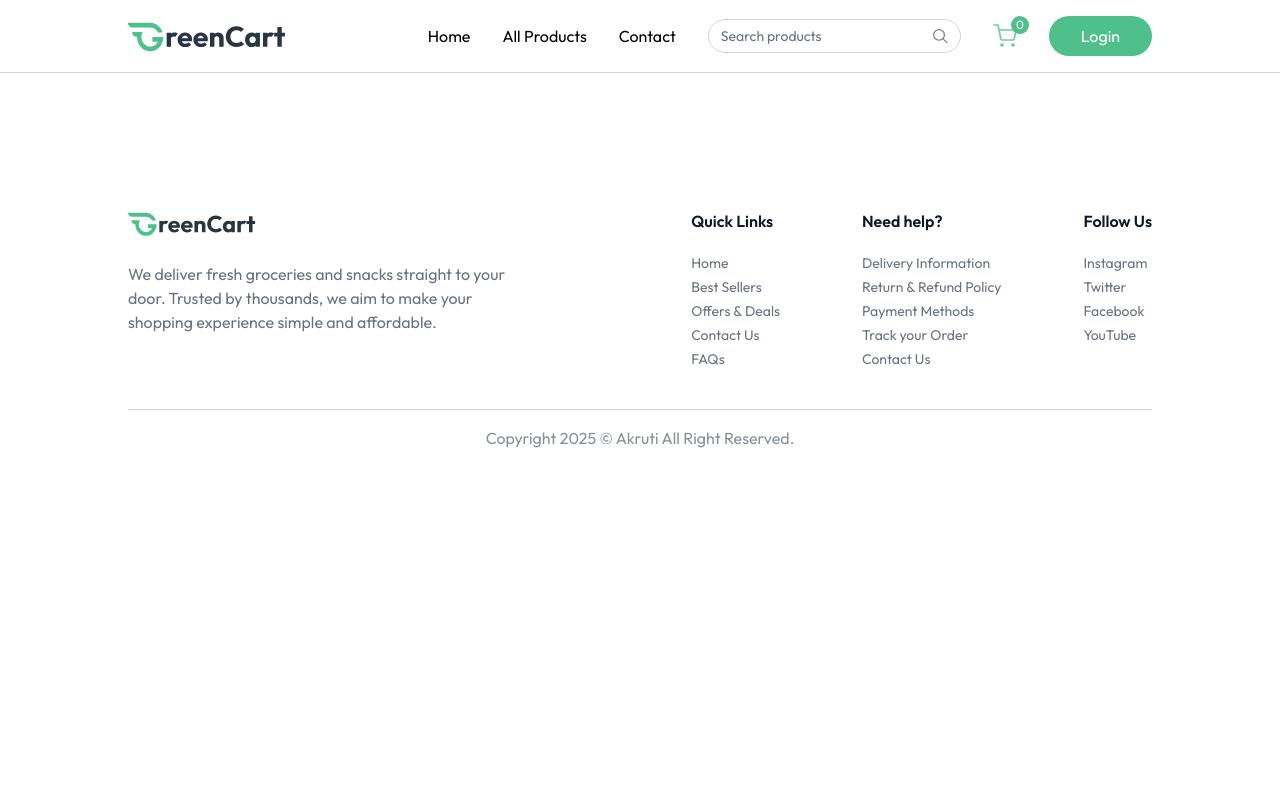
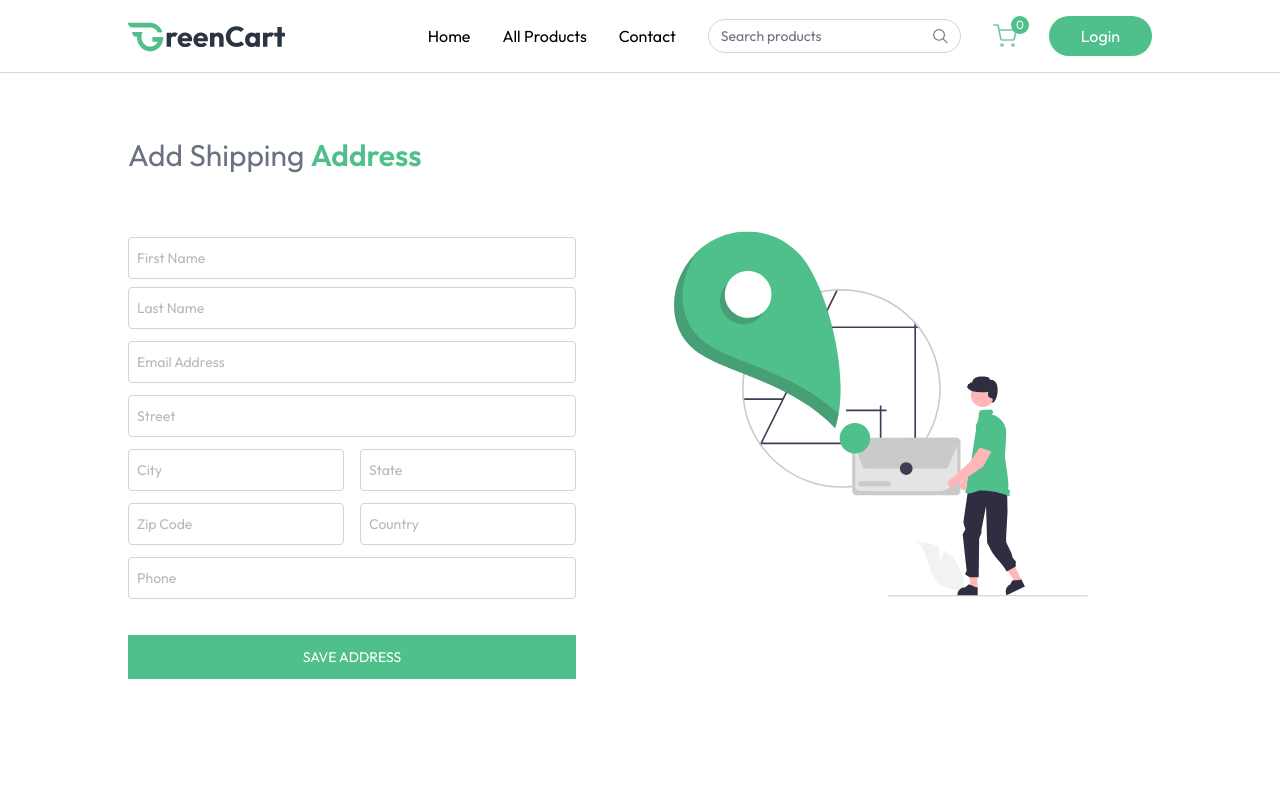
Before and after one commit to MaheshDataWizard/FreshCart, a React (Vite) app in the folder client/: page /add-address in a window 1280 px wide. Shown: the top 800 px of the page. Built offline with nearby package versions, Linux system fonts and the light colour scheme.

Commit message:
Address Page Completed

```diff
--- a/client/src/App.jsx
+++ b/client/src/App.jsx
@@ -10,6 +10,8 @@
 import ProductCategory from "./pages/ProductCategory";
 import ProductDetails from "./pages/ProductDetails";
 import Cart from "./pages/Cart";
+import AddAddress from "./pages/AddAddress";
+import MyOrders from "./pages/MyOrders";
 
 const App = () => {
   const isSellerPath = useLocation().pathname.includes("seller");
@@ -28,6 +30,8 @@
           <Route path="/products/:category" element={<ProductCategory />} />
           <Route path="/products/:category/:id" element={<ProductDetails />} />
           <Route path="/cart" element={<Cart />} />
+          <Route path="/add-address" element={<AddAddress />} />
+          <Route path="/my-orders" element={<MyOrders />} />
 
         </Routes>
       </div>
--- a/client/src/components/ProductCard.jsx
+++ b/client/src/components/ProductCard.jsx
@@ -32,13 +32,13 @@
                   className="md:w-3.5 w-3"
                 />
               ))}
-            <p>4</p>
+
           </div>
           <div className="flex items-end justify-between mt-3">
             <p className="md:text-xl text-base font-medium text-primary">
-              {currency} ${product.offerPrice}{" "}
+              {currency} {product.offerPrice}{" "}
               <span className="text-gray-500/60 md:text-sm text-xs line-through">
-                {currency} ${product.price}
+                {currency} {product.price}
               </span>
             </p>
             <div
--- a/client/src/context/AppContext.jsx
+++ b/client/src/context/AppContext.jsx
@@ -8,7 +8,7 @@
 
 // AppContextProvider wraps the entire app to share state globally
 export const AppContextProvider = ({ children }) => {
-  const currency = import.meta.VITE_CURRENCY; // Fetch currency from env
+  const currency = import.meta.env.VITE_CURRENCY; // Fetch currency from env
   const navigate = useNavigate();
 
   // State variables
@@ -78,8 +78,8 @@
     let totalAmount = 0;
     for (const items in cartItems) {
       let itemInfo = products.find((product) => product._id === items);
-      if (cartItems[items] > 0) {
-        totalAmount += itemInfo.offerrprice * cartItems[items];
+      if (itemInfo && cartItems[items] > 0) {
+        totalAmount += itemInfo.offerPrice * cartItems[items];
       }
     }
     return Math.floor(totalAmount * 100) / 100;
--- /dev/null
+++ b/client/src/pages/AddAddress.jsx
@@ -0,0 +1,142 @@
+import React, { useState } from "react";
+import { assets } from "../assets/assets";
+
+const InputField = ({ type, placeholder, name, handleChange, address }) => {
+  return (
+    <input
+      className="w-full px-2 py-2.5 border border-gray-500/30 rounded outline-none text-gray-500 focus:border-primary transition"
+      type={type}
+      placeholder={placeholder}
+      onChange={handleChange}
+      name={name}
+      value={address[name]}
+      required
+    />
+  );
+};
+
+const AddAddress = () => {
+  const [address, setAddress] = useState({
+    firstName: "",
+    lastName: "",
+    email: "",
+    street: "",
+    city: "",
+    state: "",
+    zipcode: "",
+    country: "",
+    phone: "",
+  });
+
+  const handleChange = (e) => {
+    const { name, value } = e.target;
+    setAddress((prevAddress) => ({
+      ...prevAddress,
+      [name]: value,
+    }));
+    console.log(address)
+  };
+
+  const onSubmitHandler = async (e) => {
+    e.preventDefault();
+    console.log("Submitted address:", address);
+  };
+
+  return (
+    <div className="mt-16 pb-16">
+      <p className="text-2xl md:text-3xl text-gray-500">
+        Add Shipping <span className="font-semibold text-primary">Address</span>
+      </p>
+      <div className="flex flex-col-reverse md:flex-row justify-between mt-10">
+        <div className="flex-1 max-w-md">
+          <form onSubmit={onSubmitHandler} className="space-y-3 mt-6 text-sm">
+            <div className="space-y-2">
+              <InputField
+                handleChange={handleChange}
+                address={address}
+                name="firstName"
+                type="text"
+                placeholder="First Name"
+              />
+              <InputField
+                handleChange={handleChange}
+                address={address}
+                name="lastName"
+                type="text"
+                placeholder="Last Name"
+              />
+            </div>
+
+            <InputField
+              handleChange={handleChange}
+              address={address}
+              name="email"
+              type="email"
+              placeholder="Email Address"
+            />
+
+            <InputField
+              handleChange={handleChange}
+              address={address}
+              name="street"
+              type="text"
+              placeholder="Street"
+            />
+
+            <div className="grid grid-cols-2 gap-4">
+              <InputField
+                handleChange={handleChange}
+                address={address}
+                name="city"
+                type="text"
+                placeholder="City"
+              />
+
+              <InputField
+                handleChange={handleChange}
+                address={address}
+                name="state"
+                type="text"
+                placeholder="State"
+              />
+            </div>
+
+            <div className="grid grid-cols-2 gap-4">
+              <InputField
+                handleChange={handleChange}
+                address={address}
+                name="zipcode"
+                type="text"
+                placeholder="Zip Code"
+              />
+
+              <InputField
+                handleChange={handleChange}
+                address={address}
+                name="country"
+                type="text"
+                placeholder="Country"
+              />
+            </div>
+             <InputField
+                handleChange={handleChange}
+                address={address}
+                name="phone"
+                type="text"
+                placeholder="Phone" />
+
+                <button className="w-full mt-6 bg-primary text-white py-3 hover:bg-primary-dull transition cursor-pointer uppercase" >Save Address</button>
+          </form>
+
+        </div>
+        <img
+          src={assets.add_address_iamge}
+          alt="Add Address"
+          className="md:mr-16 mb-16 md:mt-0"
+        />
+      </div>
+    </div>
+  );
+};
+
+export default AddAddress;
--- /dev/null
+++ b/client/src/pages/MyOrders.jsx
@@ -0,0 +1,76 @@
+import React, { useEffect, useState } from "react";
+import { useAppContext } from "../context/AppContext";
+import { dummyOrders } from "../assets/assets";
+
+const MyOrders = () => {
+  const [myOrders, setMyOrders] = useState([]);
+  const { currency } = useAppContext(); // Get currency from global context
+
+  const fetchMyOrders = async () => {
+    setMyOrders(dummyOrders); // You can replace this with real API call later
+  };
+
+  useEffect(() => {
+    fetchMyOrders();
+  }, []);
+
+  return (
+    <div className="mt-16 pb-16">
+      <div className="flex flex-col items-end w-max mb-8">
+        <p className="text-2xl font-medium uppercase">My Orders</p>
+        <div className="w-16 h-0.5 bg-primary rounded-full"></div>
+      </div>
+
+      {myOrders.map((order, index) => (
+        <div
+          key={index}
+          className="border border-gray-300 rounded-lg mb-10 p-4 py-5 max-w-4xl"
+        >
+          <p className="flex justify-between md:items-center text-gray-400 md:font-medium max-md:flex-col">
+            <span>OrderId : {order._id}</span>
+            <span>Payment : {order.paymentType}</span>
+            <span>
+              Total Amount : {currency} {order.amount.toFixed(2)}
+            </span>
+          </p>
+
+          {order.items.map((item, index) => (
+            <div
+              key={index}
+              className={`relative bg-white text-gray-500/70 ${
+                order.items.length !== index + 1 && "border-b"
+              }
+               border-gray-300 flex flex-col md:flex-row md:items-center justify-between p-4 py-5 md:gap-16 w-full max-w-4xl
+            }`}
+            >
+              <div className="flex items-center mb-4 md:mb-0">
+                <div className="bg-primary/10 p-4 rounded-lg">
+                  <img
+                    src={item.product.image[0]}
+                    alt=""
+                    className="w-16 h-16"
+                  />
+                </div>
+                <div>
+                  <h2>{item.product.name}</h2>
+                  <p>Categoey: {item.product.category}</p>
+                </div>
+              </div>
+
+              <div className="text-primary text-lg font-medium">
+                <p>Quantity: {item.quantity || "1"}</p>
+                <p>Status: {order.status}</p>
+                <p>Date: {new Date(order.createdAt).toLocaleDateString()}</p>
+              </div>
+              <p className="text-primary text-lg font-medium">
+                Amount: {currency} {item.product.offerPrice * item.quantity}
+              </p>
+            </div>
+          ))}
+        </div>
+      ))}
+    </div>
+  );
+};
+
+export default MyOrders;
```
Also changed, not shown: client/src/pages/Cart.jsx (+14 -10 lines).
